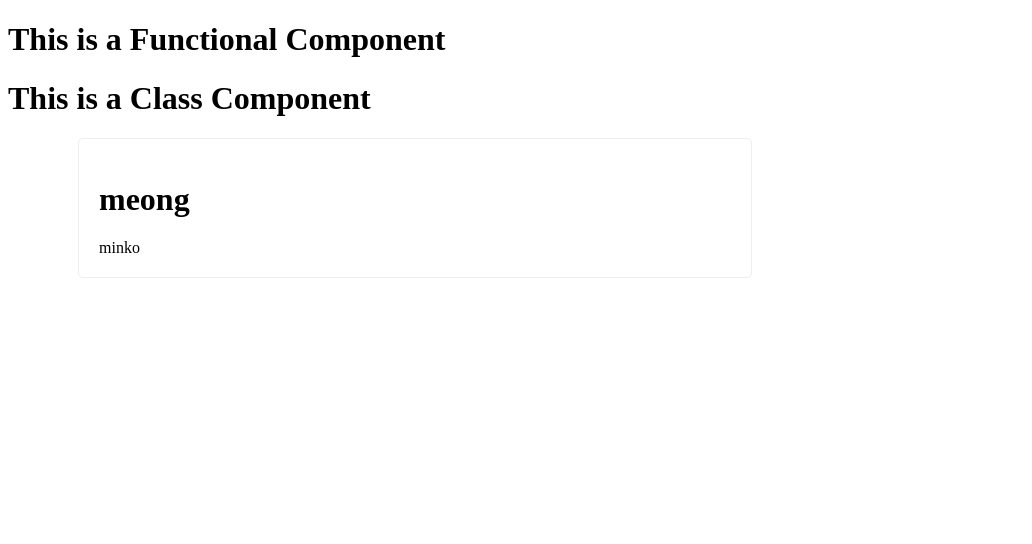
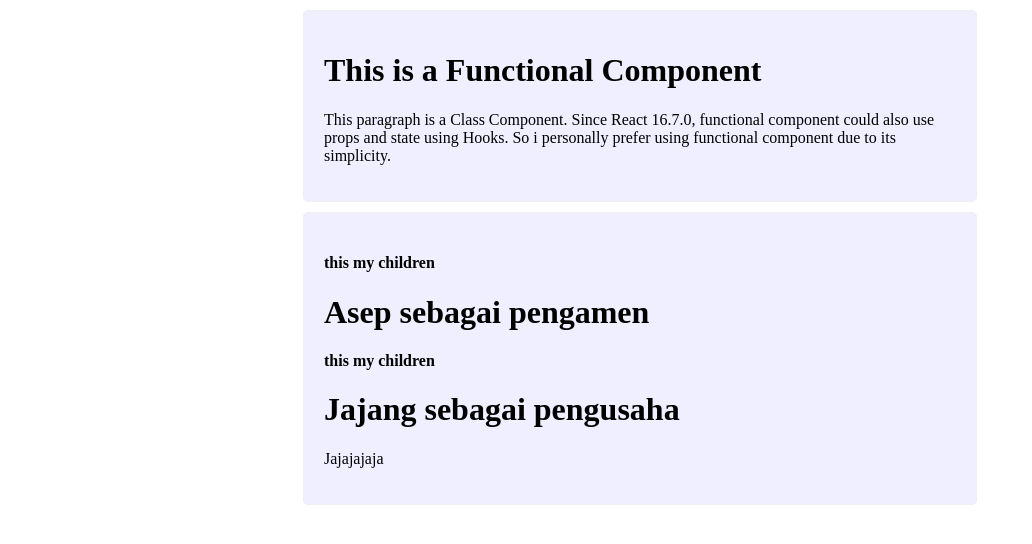
Before and after one commit to insgreeb-pro/Faustine, a Next.js app: page / in a window 1280 px wide. Shown: the top 544 px of the page, without its empty margins (0-1032 px from the left). Built offline with nearby package versions, Linux system fonts and the light colour scheme.

Commit message:
menambahkan file properti

```diff
--- a/components/Container.jsx
+++ b/components/Container.jsx
@@ -2,17 +2,17 @@ import Head from 'next/head'
 
 export const Container = ({ children, title }) => {
   return (
-    <div style={{
-      width: '50%',
-      margin: '10px 70px',
-      borderWidth: '1px',
-      border: 'solid 1px #eee',
-      padding: '20px',
-      borderRadius: '5px'
-    }}>
-      <Head>
-        <title>{title}</title>
-      </Head>
+    <div
+      style={{
+        backgroundColor: '#EFEFFF',
+        width: '50%',
+        margin: '10px auto 0px',
+        borderWidth: '10px',
+        border: 'solid 1px #EFEFEF',
+        padding: '20px',
+        borderRadius: '5px'
+      }}
+    >
       {children}
     </div>
   )
--- /dev/null
+++ b/components/assignproperty.jsx
@@ -0,0 +1,11 @@
+export const Cekproperti = ({ nama, gelar, children }) => {
+  return (
+    <div>
+      {children}
+      <h1>
+        {nama} sebagai {gelar}
+      </h1>
+      {children}
+    </div>
+  )
+}
--- a/components/typeOfComponent.jsx
+++ b/components/typeOfComponent.jsx
@@ -1,9 +1,15 @@
-import React, { Component } from 'react'
+import { Component } from 'react'
 
 export const FuncComponent = () => <h1>This is a Functional Component</h1>
 
 export class ClasComponent extends Component {
-    render() {
-        return <h1>This is a Class Component</h1>
-    }
+  render() {
+    return (
+      <p>
+        This paragraph is a Class Component. Since React 16.7.0, functional
+        component could also use props and state using Hooks. So i personally
+        prefer using functional component due to its simplicity.
+      </p>
+    )
+  }
 }
--- a/pages/index.jsx
+++ b/pages/index.jsx
@@ -1,14 +1,24 @@
+import Head from 'next/head'
 import { Container } from '../components/Container'
 import { FuncComponent, ClasComponent } from '../components/typeOfComponent'
+import { Cekproperti } from '../components/assignproperty'
 
 export default () => {
   return (
     <div>
-      <FuncComponent />
-      <ClasComponent />
+      <Head>
+        <title>skripsi</title>
+      </Head>
       <Container title="sedboi.png">
-        <h1>meong</h1>
-        <div>minko</div>
+        <FuncComponent />
+        <ClasComponent />
+      </Container>
+      <Container>
+        <Cekproperti nama="Asep" gelar="pengamen">
+          <h4>this my children</h4>
+        </Cekproperti>
+        <Cekproperti nama="Jajang" gelar="pengusaha" />
+        <p>Jajajajaja</p>
       </Container>
     </div>
   )
```
